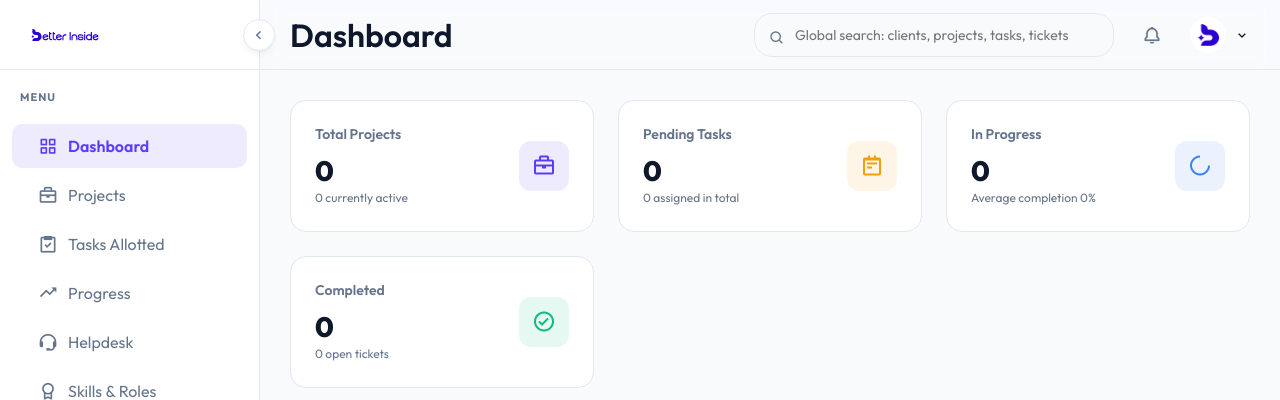
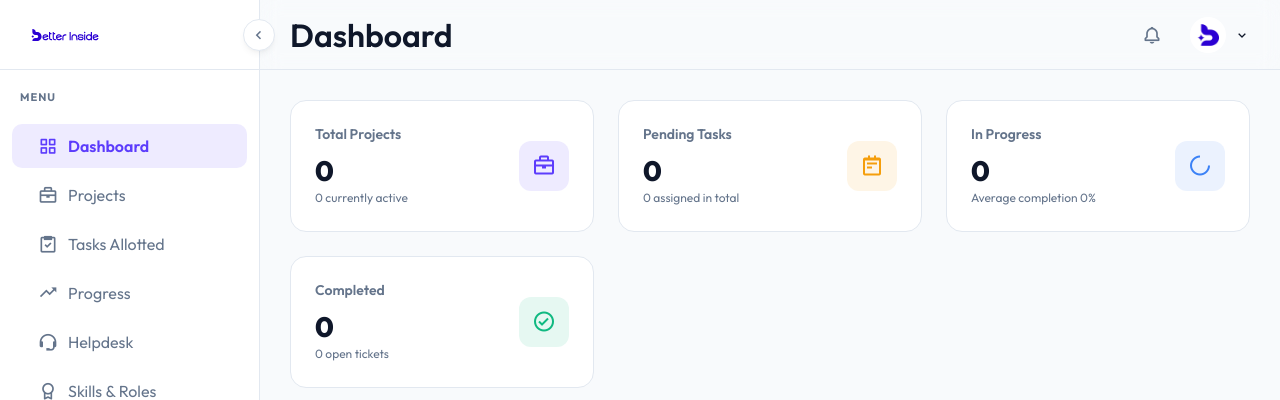
Before and after one commit to betterInsider/dashboard, a Django app: page / in a window 1280 px wide. Shown: the top 400 px of the page. Run offline with Django 5.2, Linux system fonts and the light colour scheme; the visitor is signed in with stand-in values (Sample User, id 1); data comes from the database, SQL or seed files in the repository; data that the repository does not hold is empty; some libraries are stand-ins or nearby versions.

Commit message:
v11 same fixes again v2

```diff
--- a/templates/base.html
+++ b/templates/base.html
@@ -5,19 +5,7 @@
     <meta name="viewport" content="width=device-width, initial-scale=1.0">
     <title>{% block title %}Better Inside Dashboard{% endblock %}</title>
     <script>
-        (function () {
-            try {
-                var savedTheme = localStorage.getItem('theme');
-                var root = document.documentElement;
-                if (savedTheme === 'dark') {
-                    root.classList.add('dark-theme');
-                } else {
-                    root.classList.add('light-theme');
-                }
-            } catch (e) {
-                document.documentElement.classList.add('light-theme');
-            }
-        })();
+        document.documentElement.classList.add('light-theme');
     </script>
 
     <!-- Google Fonts -->
@@ -35,6 +23,7 @@
     <script src="https://cdnjs.cloudflare.com/ajax/libs/html2pdf.js/0.10.1/html2pdf.bundle.min.js"></script>
 
     <!-- CSS -->
+    <link rel="icon" type="image/svg+xml" href="/static/Logos/Logo Icon SVG.svg">
     <link rel="stylesheet" href="/static/css/main.css">
 
     <script>
--- a/templates/css/main.css
+++ b/templates/css/main.css
@@ -609,85 +609,6 @@ p {
     align-items: center;
     gap: 20px;
 }
-.search-bar {
-    display: flex;
-    align-items: flex-start;
-    background: var(--bg-main);
-    border: 1px solid var(--border);
-    border-radius: 18px;
-    padding: 10px 14px;
-    width: 360px;
-    position: relative;
-    gap: 10px;
-}
-.search-bar i {
-    color: var(--text-secondary);
-    margin-top: 6px;
-}
-.search-bar-copy {
-    flex: 1;
-}
-.search-bar-copy small {
-    display: block;
-    margin-top: 4px;
-    font-size: 11px;
-    color: var(--text-secondary);
-}
-.search-bar input {
-    border: none;
-    background: transparent;
-    color: var(--text-primary);
-    outline: none;
-    width: 100%;
-    font-size: 14px;
-}
-.search-results {
-    position: absolute;
-    top: calc(100% + 10px);
-    left: 0;
-    right: 0;
-    background: var(--bg-card);
-    border: 1px solid var(--border);
-    border-radius: 16px;
-    box-shadow: var(--shadow);
-    padding: 8px;
-    display: none;
-    z-index: 1200;
-}
-.search-results.active {
-    display: block;
-}
-.search-result-item {
-    width: 100%;
-    border: none;
-    background: transparent;
-    color: var(--text-primary);
-    display: flex;
-    justify-content: space-between;
-    gap: 12px;
-    padding: 10px 12px;
-    border-radius: 12px;
-    cursor: pointer;
-    text-align: left;
-}
-.search-result-item:hover {
-    background: var(--sidebar-hover);
-}
-.search-result-item strong {
-    display: block;
-    margin-bottom: 4px;
-}
-.search-result-item small {
-    color: var(--text-secondary);
-}
-.search-result-type {
-    align-self: center;
-    font-size: 11px;
-    color: var(--primary);
-    text-transform: uppercase;
-    letter-spacing: 0.08em;
-}
-
 /* Notification & Profile Dropdowns */
 .notification-wrapper, .profile-dropdown {
     position: relative;
@@ -2026,7 +1947,6 @@ table tbody tr:last-child td {
     .sidebar.collapsed ~ .main-content { left: 0; width: 100%; }
     .mobile-only { display: block; }
     .sidebar-header .toggle-btn { display: none; }
-    .search-bar { display: none; }
     .about-sections { grid-template-columns: 1fr; }
     .dashboard-detail-grid { grid-template-columns: 1fr; }
     .dashboard-chart-grid { grid-template-columns: 1fr; }
--- a/templates/index.html
+++ b/templates/index.html
@@ -65,14 +65,6 @@
                 </div>
 
                 <div class="header-right">
-                    <div class="search-bar">
-                        <i class='bx bx-search'></i>
-                        <div class="search-bar-copy">
-                            <input type="text" id="global-search-input" placeholder="Global search: clients, projects, tasks, tickets">
-                        </div>
-                        <div class="search-results" id="global-search-results"></div>
-                    </div>
-
                     <div class="notification-wrapper">
                         <button class="icon-btn" id="notif-btn">
                             <i class='bx bx-bell'></i>
--- a/templates/js/app.js
+++ b/templates/js/app.js
@@ -33,8 +33,6 @@ const notifBtn = document.getElementById('notif-btn');
 const notifDropdown = document.querySelector('.notification-dropdown');
 const profileBtn = document.getElementById('profile-btn');
 const profileMenu = document.querySelector('.profile-menu');
-const globalSearchInput = document.getElementById('global-search-input');
-const globalSearchResults = document.getElementById('global-search-results');
 const confirmModalOverlay = document.getElementById('confirm-modal-overlay');
 const confirmModalTitle = document.getElementById('confirm-modal-title');
 const confirmModalMessage = document.getElementById('confirm-modal-message');
@@ -102,10 +100,6 @@ async function parseJsonOrError(response) {
             ? `Request failed with status ${response.status}.`
             : (text || `Request failed with status ${response.status}.`)
     };
-}
-
-function getChatStorageKey() {
-    return `betterInside_chat_widget_${AppState.currentUser?.id || 'guest'}`;
 }
 
 function formatChatTime(date = new Date()) {
@@ -350,9 +344,7 @@ async function loadGlobalChatMessages({ afterId = null } = {}) {
             params.set('limit', '50');
         }
 
-        const response = await fetch(`/api/chat/messages?${params.toString()}`, {
-            cache: 'no-store'
-        });
+        const response = await fetch(`/api/chat/messages?${params.toString()}`);
         if (!response.ok) return;
 
         const payload = await response.json();
@@ -429,43 +421,11 @@ function getDefaultChatWidgetState() {
 }
 
 function loadChatWidgetState() {
-    const baseState = getDefaultChatWidgetState();
-
-    try {
-        const savedState = JSON.parse(localStorage.getItem(getChatStorageKey()) || '{}');
-        const savedUnreadCount = Number(savedState.unreadGlobalCount);
-        return {
-            ...baseState,
-            isOpen: Boolean(savedState.isOpen),
-            activeTab: savedState.activeTab === 'global' ? 'global' : 'assistant',
-            assistantTyping: false,
-            assistantMessages: Array.isArray(savedState.assistantMessages) && savedState.assistantMessages.length
-                ? savedState.assistantMessages
-                : baseState.assistantMessages,
-            unreadGlobalCount: Number.isFinite(savedUnreadCount) ? savedUnreadCount : baseState.unreadGlobalCount,
-            lastSeenGlobalMessageId: Number.isFinite(Number(savedState.lastSeenGlobalMessageId))
-                ? Number(savedState.lastSeenGlobalMessageId)
-                : baseState.lastSeenGlobalMessageId,
-            drafts: {
-                assistant: '',
-                global: ''
-            }
-        };
-    } catch (error) {
-        return baseState;
-    }
+    return getDefaultChatWidgetState();
 }
 
 function persistChatWidgetState() {
-    if (!AppState.currentUser || !chatWidgetState) return;
-
-    localStorage.setItem(getChatStorageKey(), JSON.stringify({
-        isOpen: chatWidgetState.isOpen,
-        activeTab: chatWidgetState.activeTab,
-        assistantMessages: chatWidgetState.assistantMessages,
-        unreadGlobalCount: chatWidgetState.unreadGlobalCount,
-        lastSeenGlobalMessageId: chatWidgetState.lastSeenGlobalMessageId
-    }));
+    return;
 }
 
 function syncChatWidgetScroll() {
@@ -1047,15 +1007,6 @@ function bindChatWidgetEvents() {
 async function init() {
     await AppState.init();
 
-    // Theme setup
-    const savedTheme = localStorage.getItem('theme');
-    if (savedTheme === 'light') {
-        document.documentElement.classList.remove('dark-theme');
-        document.documentElement.classList.add('light-theme');
-    } else if (savedTheme === 'dark') {
-        document.documentElement.classList.remove('light-theme');
-        document.documentElement.classList.add('dark-theme');
-    }
     const isDark = document.documentElement.classList.contains('dark-theme');
     updateThemeIcon(isDark);
 
@@ -1152,12 +1103,6 @@ function buildNavigation(role) {
 
 let currentRouteId = 'dashboard';
 
-function clearGlobalSearchResults() {
-    if (!globalSearchResults) return;
-    globalSearchResults.classList.remove('active');
-    globalSearchResults.innerHTML = '';
-}
-
 function closeConfirmModal() {
     if (!confirmModalOverlay) return;
     confirmModalOverlay.classList.remove('show');
@@ -1217,77 +1162,8 @@ function syncTaskChatView(taskId) {
     }
 }
 
-function handleSearchSelection(result) {
-    clearGlobalSearchResults();
-    if (globalSearchInput) globalSearchInput.value = '';
-
-    if (result.type === 'client') {
-        AppState.activeViewClientId = result.id;
-        navigateTo('view-client', () => Components.renderClientDetailsPage(result.id), 'Client Details');
-        return;
-    }
-
-    if (result.type === 'project') {
-        AppState.activeViewProjectId = result.id;
-        navigateTo('view-project', () => Components.renderProjectDetailsPage(result.id), 'Project Details');
-        return;
-    }
-
-    if (result.type === 'task') {
-        AppState.activeViewTaskId = result.id;
-        navigateTo('view-task', () => Components.renderTaskDetailsPage(result.id), 'Task Details');
-        bindTaskViewEvents();
-        return;
-    }
-
-    if (result.type === 'ticket') {
-        navigateTo('helpdesk', routes[AppState.currentUser.role].find((route) => route.id === 'helpdesk').renderer, 'Helpdesk');
-        return;
-    }
-
-    if (result.type === 'contract') {
-        navigateTo('clients', routes[AppState.currentUser.role].find((route) => route.id === 'clients').renderer, 'Clients');
-    }
-}
-
-function renderGlobalSearchResults() {
-    if (!globalSearchInput || !globalSearchResults || !AppState.currentUser) return;
-
-    const query = globalSearchInput.value.trim();
-    if (!query) {
-        clearGlobalSearchResults();
-        return;
-    }
-
-    const results = AppState.searchWorkspace(query);
-    if (!results.length) {
-        globalSearchResults.classList.add('active');
-        globalSearchResults.innerHTML = `<div class="search-result-item" style="cursor:default;"><div><strong>No results</strong><small>Try a client, project, task, or helpdesk keyword.</small></div></div>`;
-        return;
-    }
-
-    globalSearchResults.classList.add('active');
-    globalSearchResults.innerHTML = results.map((result, index) => `
-        <button type="button" class="search-result-item" data-index="${index}">
-            <div>
-                <strong>${result.title}</strong>
-                <small>${result.subtitle}</small>
-            </div>
-            <span class="search-result-type">${result.type}</span>
-        </button>
-    `).join('');
-
-    globalSearchResults.querySelectorAll('.search-result-item').forEach((button) => {
-        button.addEventListener('click', () => {
-            const selected = results[Number(button.dataset.index)];
-            if (selected) handleSearchSelection(selected);
-        });
-    });
-}
-
 function navigateTo(routeId, renderFn, routeName = 'Dashboard') {
     if (!contentArea) return;
-    clearGlobalSearchResults();
     currentRouteId = routeId;
     pageTitle.textContent = routeName;
     contentArea.innerHTML = renderFn();
@@ -2640,11 +2516,9 @@ function setupEventListeners() {
             if (isCurrentlyDark) {
                 document.documentElement.classList.remove('dark-theme');
                 document.documentElement.classList.add('light-theme');
-                localStorage.setItem('theme', 'light');
             } else {
                 document.documentElement.classList.remove('light-theme');
                 document.documentElement.classList.add('dark-theme');
-                localStorage.setItem('theme', 'dark');
             }
 
             const isDarkNow = document.documentElement.classList.contains('dark-theme');
@@ -2730,17 +2604,7 @@ function setupEventListeners() {
         });
     }
 
-    globalSearchInput?.addEventListener('input', renderGlobalSearchResults);
-    globalSearchInput?.addEventListener('focus', renderGlobalSearchResults);
-
     document.addEventListener('click', (event) => {
-        if (globalSearchResults && globalSearchInput) {
-            const clickedInsideSearch = event.target.closest('.search-bar');
-            if (!clickedInsideSearch) {
-                clearGlobalSearchResults();
-            }
-        }
-
         if (confirmModalOverlay && event.target === confirmModalOverlay) {
             closeConfirmModal();
         }
@@ -2792,7 +2656,7 @@ setInterval(async () => {
     const noPollingRoutes = ['credentials', 'expenses', 'add-project', 'add-task', 'add-client', 'add-contract', 'add-ticket', 'create-doc', 'profile'];
     if (noPollingRoutes.includes(currentRouteId)) return;
     try {
-        const resp = await fetch('/api/db?_t=' + Date.now(), { cache: 'no-store' });
+        const resp = await fetch('/api/db');
         if (!resp.ok) return;
         const parsedDB = await resp.json();
 
```
Also changed, not shown: templates/js/data.js (+1 -13 lines).
